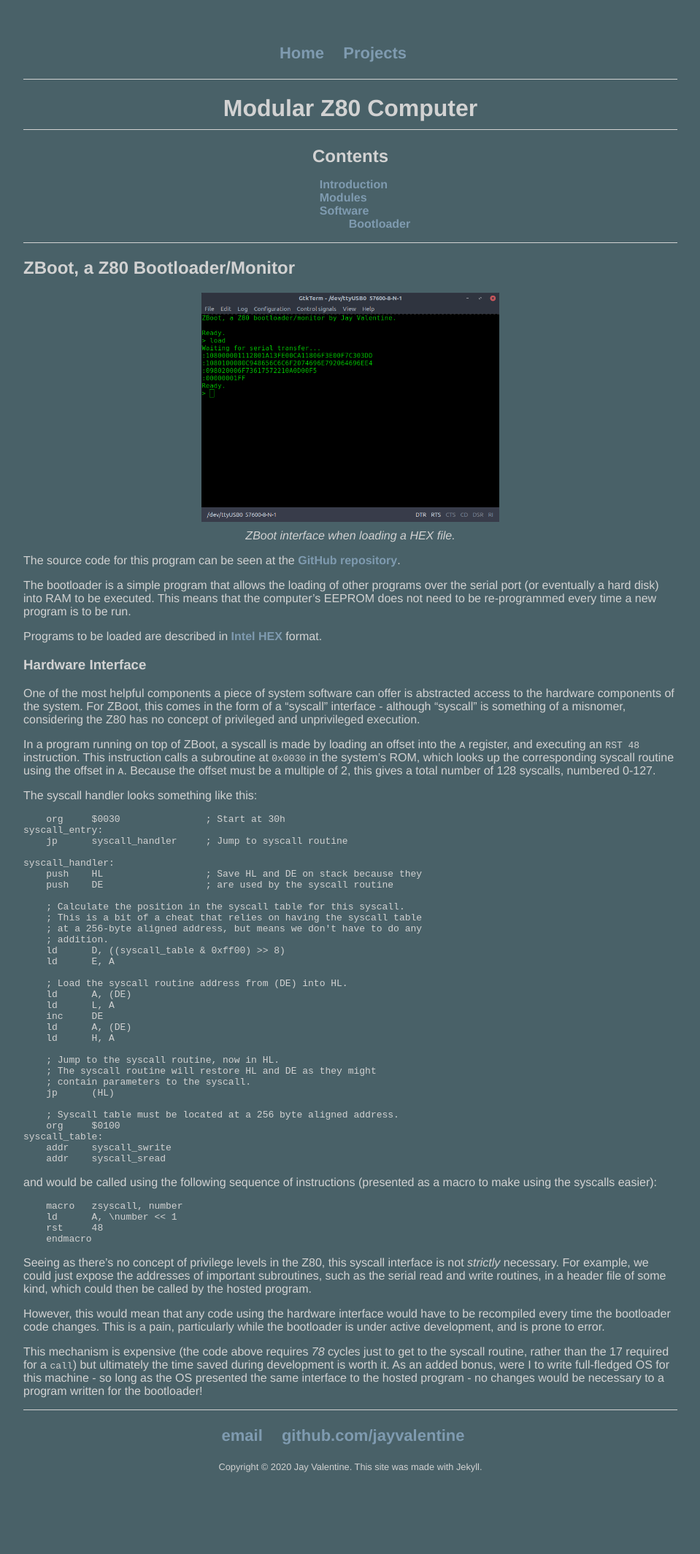
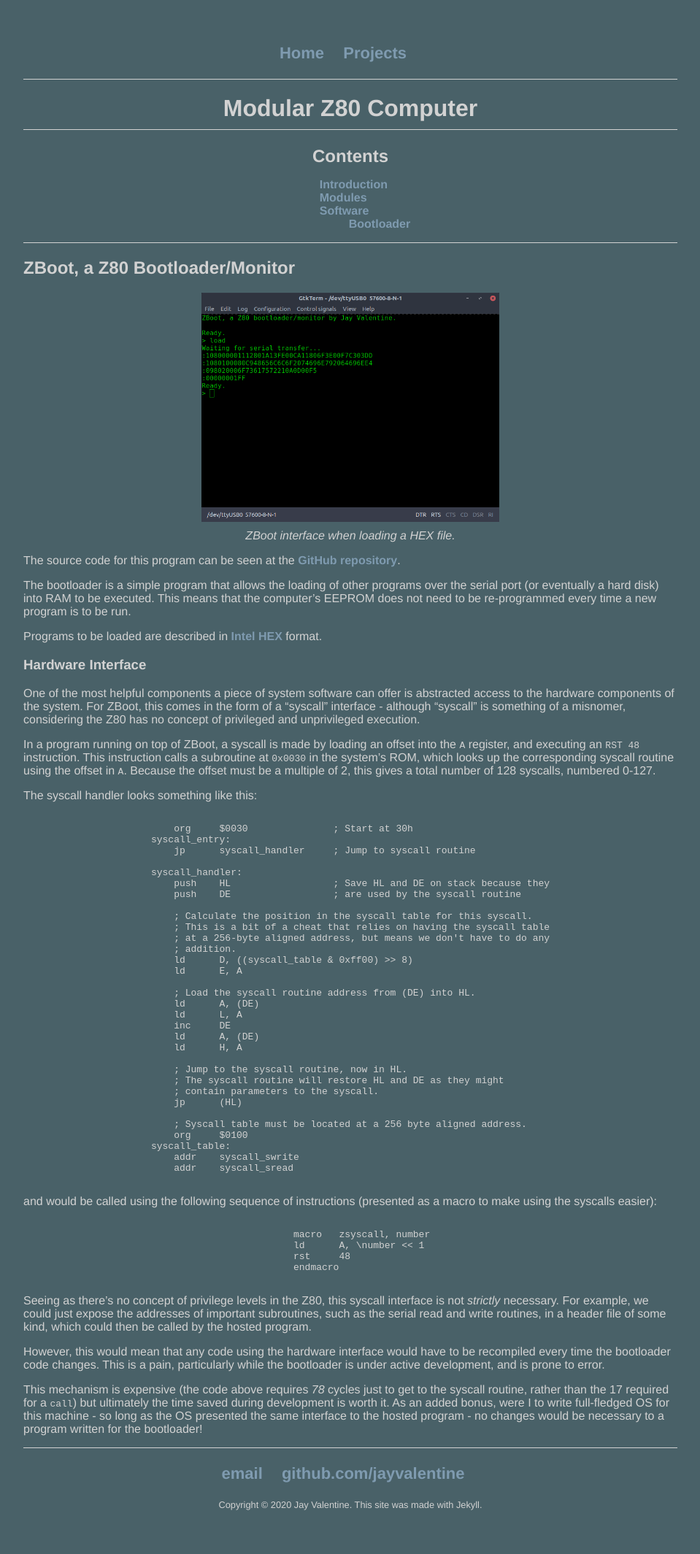
Before and after one commit to jayvalentine/jayvalentine.github.io, a Jekyll site: the page built from modularz80/bootloader.md, in a window 1280 px wide. Shown: the whole page at 73% size, without its empty margins (160-1119 px from the left). Built offline with Jekyll 4.4.1, drawn with Linux system fonts in a browser that asks for light colours; before the commit the page ends 2077 px from its top, so only the background shows below that.

Commit message:
Centering of code blocks

```diff
--- a/css/main.css
+++ b/css/main.css
@@ -78,6 +78,17 @@ figcaption {
     color: #d2d2d2;
 }
 
+.highlighter-rouge {
+    margin-left: auto;
+    margin-right: auto;
+    text-align: center;
+}
+
+div.highlight {
+    display: inline-block;
+    text-align: left;
+}
+
 nav {
     border-bottom: 1px solid #d2d2d2;
 }
```
